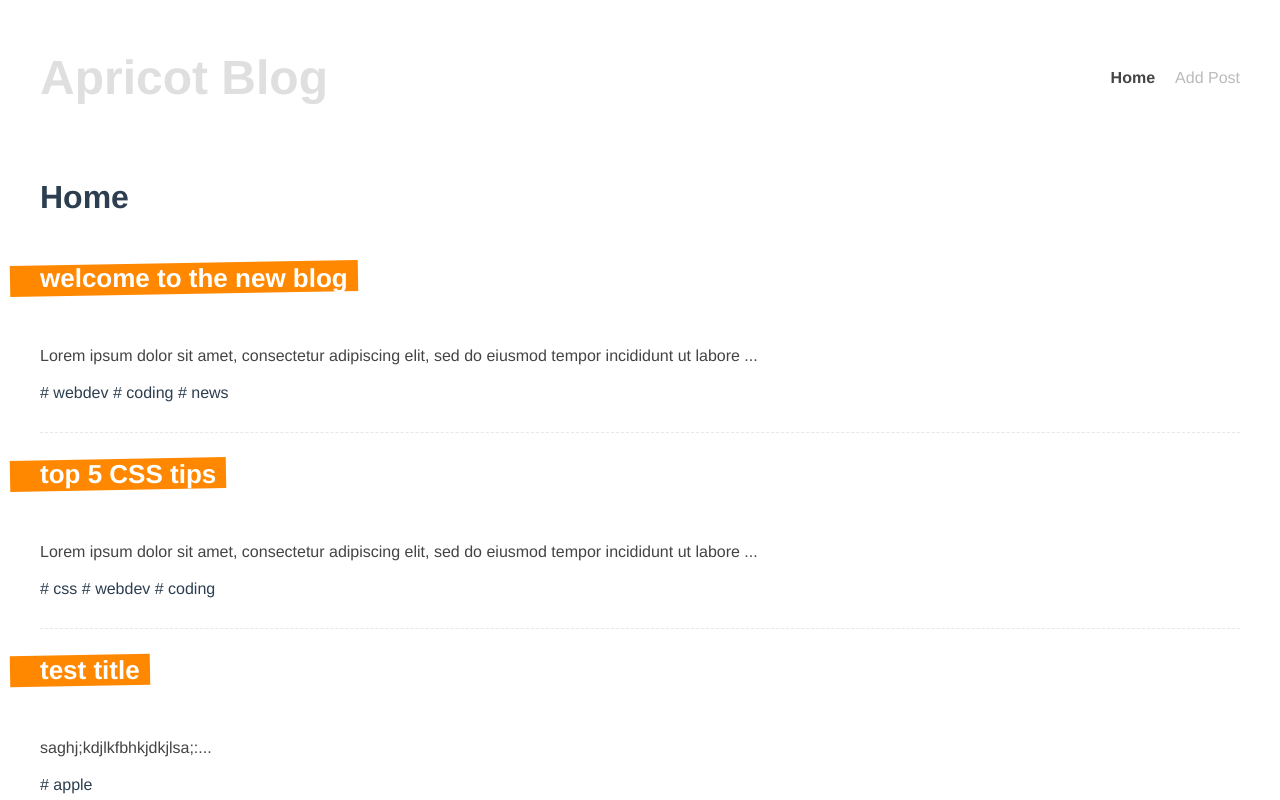
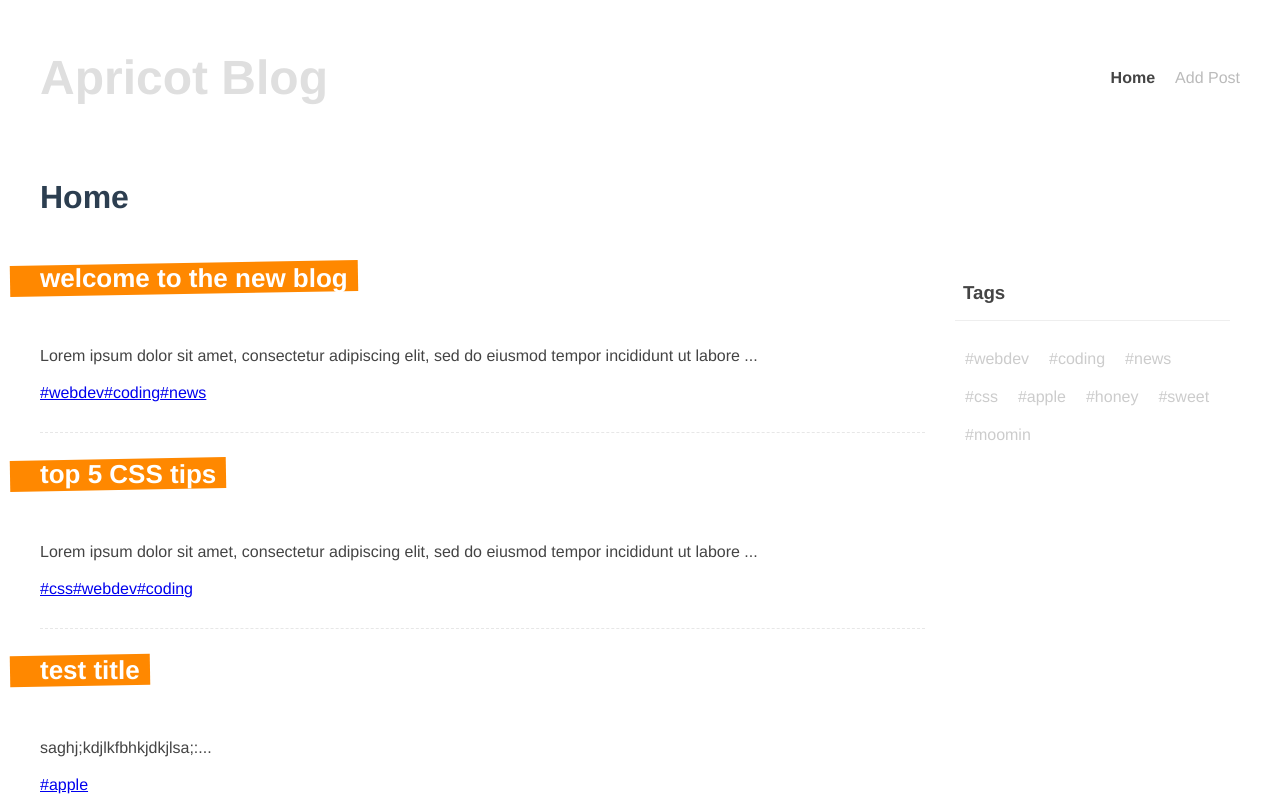
Before and after one commit to yocosaka/vue-lesson-2, a Vue app in the folder apricot-blog/: page / in a window 1280 px wide. Shown: the top 800 px of the page. Built offline with nearby package versions, Linux system fonts and the light colour scheme; data requests are answered from the project's data file.

Commit message:
Add TagCloud and Fix siwtching tag using useRoute route.params.tag directly in setup() function and template to response correctly

```diff
--- a/apricot-blog/src/components/Post.vue
+++ b/apricot-blog/src/components/Post.vue
@@ -4,12 +4,11 @@
       <h3>{{ post.title }}</h3>
     </router-link>
     <p>{{ snippet }}</p>
-    <span v-for="tag in post.tags" :key="tag"> # {{ tag }} </span>
-    <!-- <span v-for="tag in post.tags" :key="tag">
+    <span v-for="tag in post.tags" :key="tag">
       <router-link :to="{ name: 'Tag', params: { tag: tag } }"
         >#{{ tag }}
       </router-link>
-    </span> -->
+    </span>
   </div>
 </template>
 
--- /dev/null
+++ b/apricot-blog/src/components/TagCloud.vue
@@ -0,0 +1,46 @@
+<template>
+  <div class="tag-cloud">
+    <h3>Tags</h3>
+    <div v-for="tag in tags" :key="tag">
+      <router-link :to="{ name: 'Tag', params: { tag } }">
+        #{{ tag }}
+      </router-link>
+    </div>
+  </div>
+</template>
+
+<script>
+import useTags from '../composables/useTags';
+
+export default {
+  setup(props) {
+    const { tags } = useTags(props.posts);
+
+    return { tags };
+  },
+  props: ['posts'],
+};
+</script>
+
+<style>
+.tag-cloud {
+  padding: 10px;
+}
+.tag-cloud h3 {
+  border-bottom: 1px solid #eee;
+  padding: 16px 8px;
+  color: #444;
+}
+.tag-cloud div {
+  display: inline-block;
+  padding: 10px;
+}
+.tag-cloud a {
+  color: #ccc;
+  text-decoration: none;
+}
+.tag-cloud a:hover {
+  color: #ff8800;
+  font-weight: bold;
+}
+</style>
--- /dev/null
+++ b/apricot-blog/src/composables/useTags.js
@@ -0,0 +1,16 @@
+import { ref } from 'vue';
+
+const useTags = (posts) => {
+  console.log('afsgdhjhklk');
+  const tags = ref([]);
+  const tagSet = new Set();
+  posts.forEach((post) => {
+    post.tags.forEach((tag) => tagSet.add(tag));
+  });
+
+  tags.value = [...tagSet];
+
+  return { tags };
+};
+
+export default useTags;
--- a/apricot-blog/src/views/Home.vue
+++ b/apricot-blog/src/views/Home.vue
@@ -2,8 +2,9 @@
   <div class="home">
     <h1>Home</h1>
     <div v-if="error">{{ error }}</div>
-    <div v-if="posts.length">
+    <div v-if="posts.length" class="layout">
       <PostList :posts="posts" />
+      <TagCloud :posts="posts" />
     </div>
     <div v-else><Spinner /></div>
   </div>
@@ -13,10 +14,11 @@
 import PostList from '../components/PostList.vue';
 import getPosts from '../composables/getPosts';
 import Spinner from '../components/Spinner.vue';
+import TagCloud from '../components/TagCloud.vue';
 
 export default {
   name: 'Home',
-  components: { PostList, Spinner },
+  components: { PostList, Spinner, TagCloud },
   setup() {
     const { posts, error, load } = getPosts();
     load();
@@ -31,4 +33,9 @@
   margin: 0 auto;
   padding: 10px;
 }
+.layout {
+  display: grid;
+  grid-template-columns: 3fr 1fr;
+  gap: 20px;
+}
 </style>
--- a/apricot-blog/src/views/Tag.vue
+++ b/apricot-blog/src/views/Tag.vue
@@ -1,9 +1,10 @@
 <template>
   <div class="tag">
     <div v-if="error">{{ error }}</div>
-    <h1>#{{ tag }}</h1>
-    <div v-if="postsWithTag.length">
+    <h1>{{ route.params.tag }}</h1>
+    <div v-if="postsWithTag.length" class="layout">
       <PostList :posts="postsWithTag" />
+      <TagCloud :posts="posts" />
     </div>
     <div v-else>
       <Spinner />
@@ -17,22 +18,22 @@
 import getPosts from '../composables/getPosts';
 import PostList from '../components/PostList.vue';
 import Spinner from '../components/Spinner.vue';
+import TagCloud from '../components/TagCloud.vue';
 
 export default {
   name: 'Tag',
-  components: { PostList, Spinner },
+  components: { PostList, Spinner, TagCloud },
   setup() {
     const route = useRoute();
-    const tag = route.params.tag;
 
     const { posts, error, load } = getPosts();
     load();
 
     const postsWithTag = computed(() => {
-      return posts.value.filter((post) => post.tags.includes(tag));
+      return posts.value.filter((post) => post.tags.includes(route.params.tag));
     });
 
-    return { tag, error, postsWithTag };
+    return { error, posts, postsWithTag, route };
   },
 };
 </script>
```
